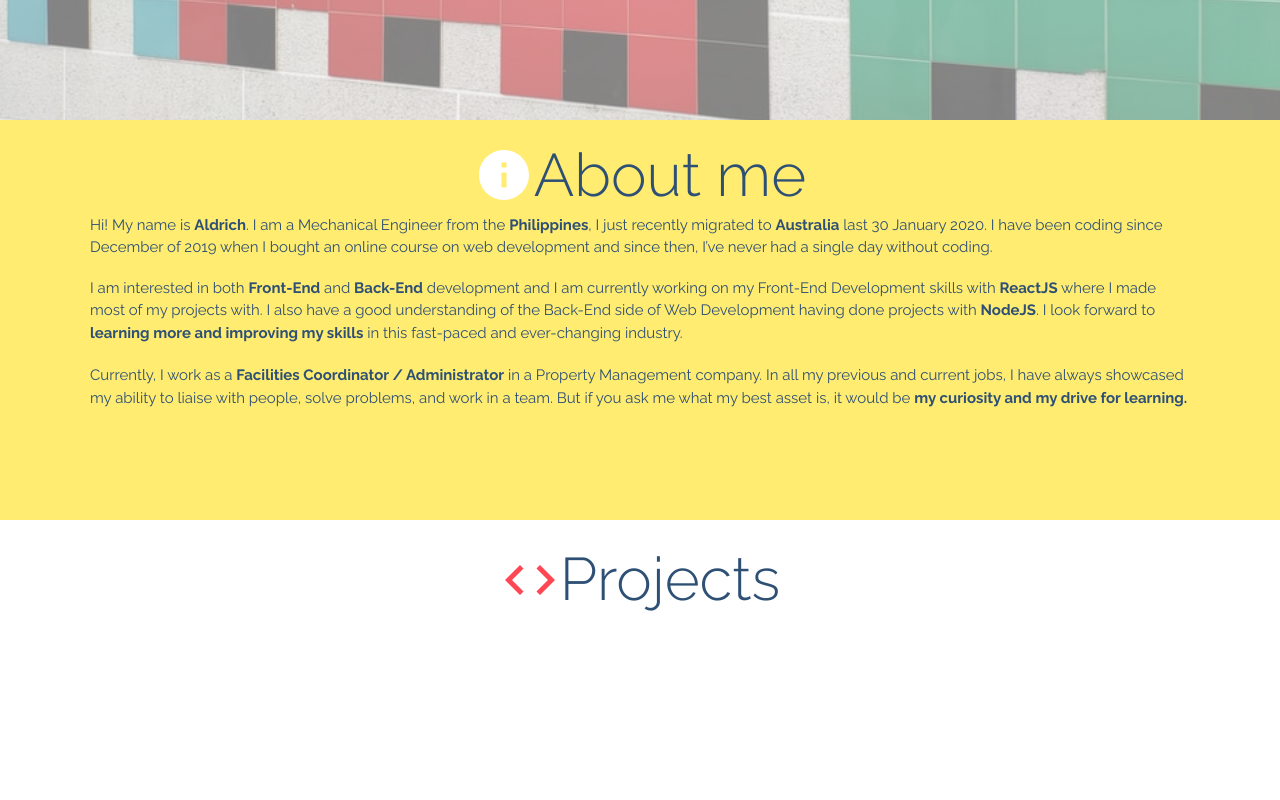
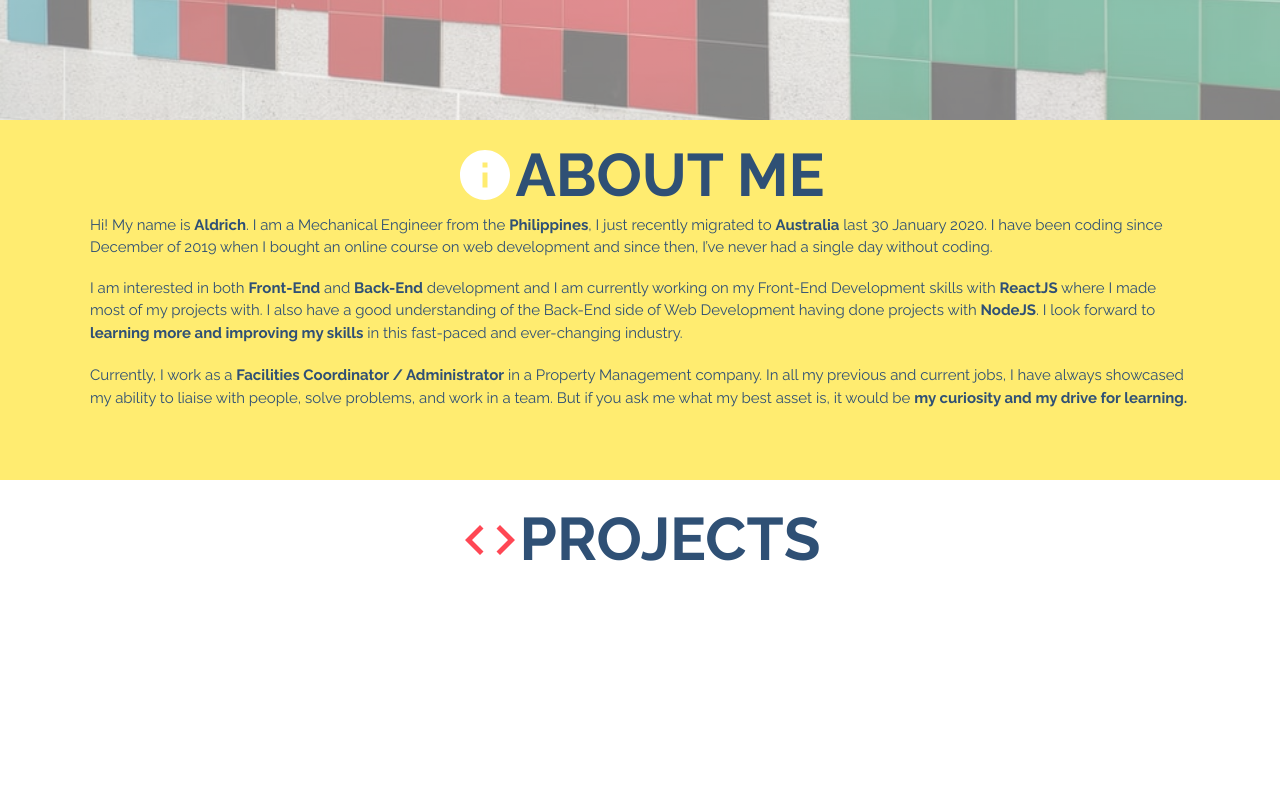
Before and after one commit to aldrich201/Portfolio, a React (Create React App) app: page / in a window 1280 px wide. Shown: the part 680-1480 px from the top of the page. Built offline with nearby package versions, Linux system fonts and the light colour scheme.

Commit message:
adjust headers

```diff
--- a/src/components/About/About.js
+++ b/src/components/About/About.js
@@ -6,7 +6,7 @@ import { makeStyles } from '@material-ui/styles';
 import InfoIcon from '@material-ui/icons/Info';
 const useStyles = makeStyles({
 	container: {
-		minHeight: '50vh',
+		minHeight: '45vh',
 		background: '#FFEC70',
 		color: '#FFFFFF'
 	},
@@ -16,7 +16,8 @@ const useStyles = makeStyles({
 		height: '0'
 	},
 	about: {
-		color: '#2F5075'
+		fontWeight: '600',
+		textTransform: 'uppercase'
 	},
 	icon: {
 		position: 'relative',
@@ -30,6 +31,9 @@ const useStyles = makeStyles({
 	au: {
 		fontWeight: '700',
 		fontSize: '1.5rem'
+	},
+	text: {
+		lineHeight: '2rem'
 	}
 });
 
@@ -41,7 +45,7 @@ const About = () => {
 				<Typography variant="h1">
 					<InfoIcon className={classes.icon} fontSize="inherit" color="primary" />
 				</Typography>
-				<Typography variant="h1" className={classes.about}>
+				<Typography color='primary' variant="h1" className={classes.about}>
 					About me
 				</Typography>
 				<Typography color="primary" variant="h5" className={classes.text}>
--- a/src/components/Contact/Contact.js
+++ b/src/components/Contact/Contact.js
@@ -15,7 +15,7 @@ import { makeStyles } from '@material-ui/styles';
 const useStyles = makeStyles((theme) => ({
 	container: {
 		height: '50vh',
-		background: '#85CAFF'
+		background: '#FFEC70'
 	},
 	width: {
 		width: '110rem',
@@ -30,12 +30,17 @@ const useStyles = makeStyles((theme) => ({
 	media: {
 		color: '#FFFFFF',
 		position: 'relative',
-		top: '2px',
-		right: '2px'
+		top: '5px',
+		marginRight: '1rem',
+		transform: 'scale(1.2)'
 	},
 	details: {
 		width: '110rem',
 		margin: '0 auto'
+	},
+	type: {
+		fontWeight: '700',
+		fontSize: '2rem'
 	}
 }));
 
@@ -58,7 +63,7 @@ const Contact = () => {
 						<EmailIcon fontSize='inherit' />
 					</Typography>
 					<Typography variant="h4" color="primary">
-						Email: angaldrich31@gmail.com
+						<Typography className={classes.type} display='inline'>Email:</Typography> angaldrich31@gmail.com
 					</Typography>
 					</Grid>
 
@@ -67,7 +72,7 @@ const Contact = () => {
 						<PermPhoneMsgIcon fontSize='inherit' />
 					</Typography>
 					<Typography variant="h4" color="primary">
-						Call/Message: +61 432 738 176
+					<Typography className={classes.type} display='inline'>Call/Message:</Typography> +61 432 738 176
 					</Typography>
 					</Grid>
 
@@ -76,7 +81,7 @@ const Contact = () => {
 						<HomeIcon fontSize='inherit'/>
 					</Typography>
 					<Typography variant="h4" color="primary">
-						Address: Australian Capital Territory, Australia
+					<Typography className={classes.type} display='inline'>Address:</Typography> Australian Capital Territory, Australia
 					</Typography>
 					</Grid>
 
--- a/src/components/Contact/ContactTitle.js
+++ b/src/components/Contact/ContactTitle.js
@@ -14,7 +14,10 @@ const useStyles = makeStyles((theme) => ({
 		position: 'relative',
 		top: '5px',
 		color: 'white'
-	},
+	},title: {
+		fontWeight: '600',
+		textTransform: 'uppercase'
+	}
 }));
 
 const ContactTitle = () => {
@@ -24,7 +27,7 @@ const ContactTitle = () => {
 				<Typography variant="h1">
 					<SendIcon fontSize="inherit" className={classes.icon} />
 				</Typography>
-				<Typography variant="h1" color="primary">
+				<Typography className={classes.title} variant="h1" color="primary">
 					Contact
 				</Typography>
 			</Grid>
--- a/src/components/Projects/ProjectTitle.js
+++ b/src/components/Projects/ProjectTitle.js
@@ -10,6 +10,10 @@ const useStyles = makeStyles({
 	icon: {
 		position: 'relative',
 		top: '1rem'
+	},
+	title: {
+		fontWeight: '600',
+		textTransform: 'uppercase'
 	}
 });
 
@@ -20,7 +24,7 @@ const ProjectTitle = () => {
 			<Typography variant="h1">
 				<CodeIcon color="secondary" fontSize="inherit" className={classes.icon} />
 			</Typography>
-			<Typography variant="h1" color="primary">
+			<Typography className={classes.title} variant="h1" color="primary">
 				Projects
 			</Typography>
 		</Grid>
```
